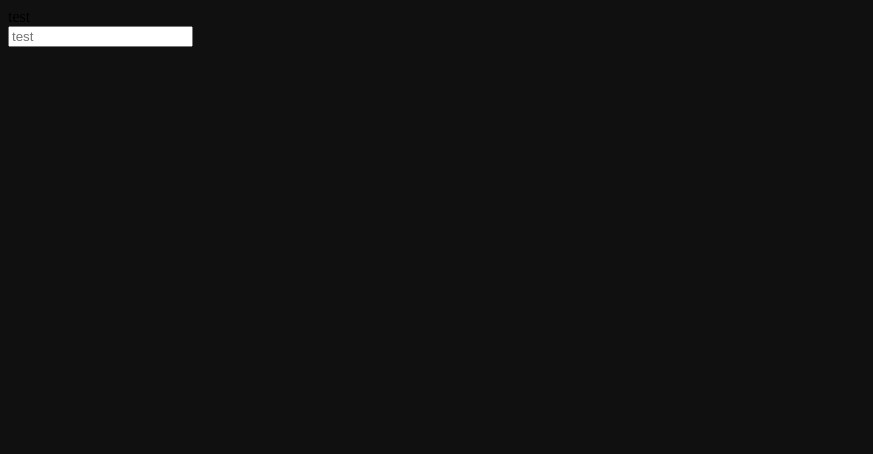
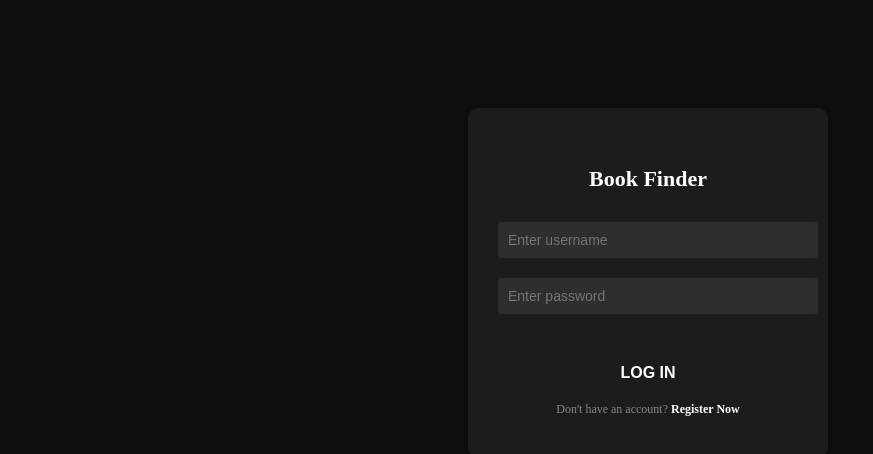
Before and after one commit to Sebastian-Golatowski/projectREST, a Vue app in the folder Frontend/: page /login in a window 1280 px wide. Shown: the top 454 px of the page, without its empty margins (0-873 px from the left). Built offline with nearby package versions, Linux system fonts and the light colour scheme.

Commit message:
LoginView
First view for loginpage

```diff
--- a/Frontend/src/App.vue
+++ b/Frontend/src/App.vue
@@ -3,7 +3,6 @@
 </template>
 <script>
 import { RouterView } from 'vue-router'
-
 import {useBaseStorage} from '@/storage/base'
 import {useUserStorage} from '@/storage/user'
 import {useBooksStorage} from '@/storage/books'
@@ -18,6 +17,7 @@ export default {
     })
   },
   created() {
+    this.$router.push('/login')
     this.$nextTick(()=> {
       //handle user storage and set token + expire date
     })
--- a/Frontend/src/components/RouteView/LoginView/Inputs/Input.vue
+++ b/Frontend/src/components/RouteView/LoginView/Inputs/Input.vue
@@ -1,12 +1,20 @@
 <template>
-  <div class="input">
-    <div class="header">{{ header }}</div>
-    <input type="text" :placeholder="placeholder"/>
+    <div class="input-box">
+    <label :for="id">{{ label }}</label>
+    <input
+      :id="id"
+      :type="type"
+      :placeholder="placeholder"
+      v-model="modelValue"
+      @input=""
+
+    />
   </div>
 </template>
 <script>
   export default {
     props: {
+      oninput: Function,
       placeholder: String,
       header: String,
     },
@@ -18,5 +26,24 @@
   }
 </script>
 <style scoped>
+.input-box {
+  margin-bottom: 20px;
+}
 
+.input-box label {
+  display: block;
+  font-size: 10px;
+  color: #ccc;
+  margin-bottom: 5px;
+}
+
+.input-box input {
+  width: 100%;
+  padding: 10px;
+  background-color: #2e2e2e;
+  border: none;
+  border-radius: 4px;
+  color: white;
+  font-size: 14px;
+}
 </style>
--- a/Frontend/src/components/RouteView/LoginView/View/Form.vue
+++ b/Frontend/src/components/RouteView/LoginView/View/Form.vue
@@ -1,24 +1,124 @@
 <template>
-  <div class="form-container">
-    <div class="form">
+ <div class="login-box">
+    <h2>Book Finder</h2>
+    <form @submit.prevent="handleLogin">
       <Input
-        :placeholder="'test'"
-        :header="'test'"
+        id="username"
+        label="USERNAME"
+        placeholder="Enter username"
+        v-model="username"
+        :input="handleInput"
       />
+      <Input
+        id="password"
+        label="PASSWORD"
+        type="password"
+        placeholder="Enter password"
+        v-model="password"
+      />
+      <button type="submit" class="login-btn">LOG IN</button>
+    </form>
+    <div class="register">
+      Don't have an account?
+      <a href="#" @click.prevent="goToRegister">Register Now</a>
     </div>
   </div>
 </template>
 <script>
 import Input from '../Inputs/Input.vue'
   export default {
-    components: {Input},
-    data() {
-        return({
+  name: 'LoginForm',
+  components: { Input },
+  data() {
+    return {
+      username: '',
+      password: ''
+    };
+  },
+  methods: {
+    handleLogin() {
+      if (!this.username || !this.password) {
+        alert('Wypełnij pola.');
+        return;
+      }
+      console.log('Logging in with', this.username, this.password);
 
-        })
+    },
+    goToRegister() {
+      console.log('Go to registration view');
     }
   }
+};
 </script>
 <style scoped>
+   body {
+  background-color: #0f0f0f;
+}
+
+.login-box {
+  background-color: #1c1c1c;
+  padding: 40px 30px;
+  border-radius: 10px;
+  width: 300px;
+  color: white;
+  box-shadow: 0 0 10px rgba(0,0,0,0.5);
+  margin: 100px auto;
+}
+
+.login-box h2 {
+  text-align: center;
+  margin-bottom: 30px;
+  font-size: 22px;
+  font-weight: bold;
+}
+
+.input-box {
+  margin-bottom: 20px;
+}
+
+.input-box label {
+  display: block;
+  font-size: 10px;
+  color: #ccc;
+  margin-bottom: 5px;
+}
+
+.input-box input {
+  width: 100%;
+  padding: 10px;
+  background-color: #2e2e2e;
+  border: none;
+  border-radius: 4px;
+  color: white;
+  font-size: 14px;
+}
+
+.login-btn {
+  width: 100%;
+  padding: 10px;
+  background-color: transparent;
+  border: none;
+  color: white;
+  font-weight: bold;
+  font-size: 16px;
+  cursor: pointer;
+  margin: 20px 0 10px;
+}
+
+.register {
+  text-align: center;
+  font-size: 12px;
+  color: #888;
+}
+
+.register a {
+  color: white;
+  font-weight: bold;
+  text-decoration: none;
+}
+
+.register a:hover {
+  text-decoration: underline;
+}
 
 </style>
```
